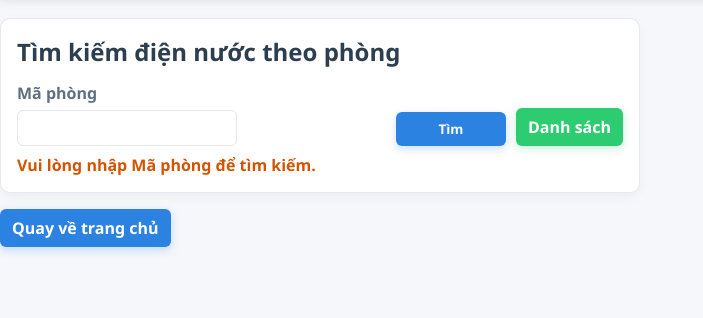
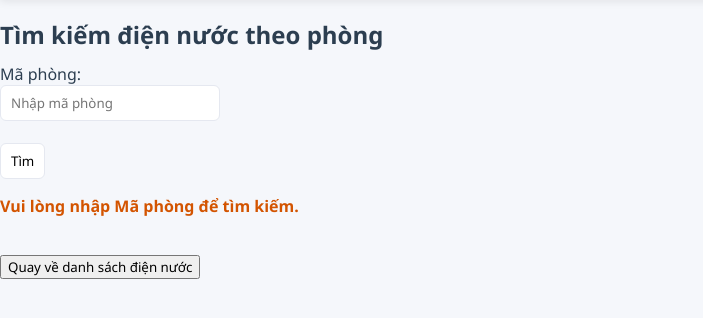
Before and after one commit to dai6658/crud6bang, a PHP site: page /diennuoc/search.php in a window 1280 px wide. Shown: the part 101-419 px from the top of the page, without its empty margins (0-703 px from the left). Run offline with PHP 8.4, Linux system fonts and the light colour scheme.

Commit message:
Update search.php

```diff
--- a/diennuoc/search.php
+++ b/diennuoc/search.php
@@ -1,6 +1,9 @@
 <?php include "../menu.php"; ?>
 <?php
-include "../db.php";
+$con = mysqli_connect("localhost", "root", "", "ktx_management");
+if (!$con) {
+    die("Không thể kết nối CSDL: " . mysqli_connect_error());
+}
 
 // Lấy tham số tìm kiếm (chỉ theo mã phòng)
 $MaPhong = isset($_GET["MaPhong"]) ? trim($_GET["MaPhong"]) : "";
@@ -11,51 +14,72 @@ $message = "";
 if ($MaPhong === "") {
     $message = "Vui lòng nhập Mã phòng để tìm kiếm.";
 } else {
-    $stmt = $conn->prepare("SELECT * FROM diennuoc WHERE MaPhong = ?");
-    $stmt->bind_param("s", $MaPhong);
-    $stmt->execute();
-    $result = $stmt->get_result();
-    if ($result->num_rows > 0) {
-        while ($row = $result->fetch_assoc()) {
+    $sql = "SELECT * FROM diennuoc WHERE MaPhong LIKE '%$MaPhong%'";
+    $result = mysqli_query($con, $sql);
+    if ($result && mysqli_num_rows($result) > 0) {
+        while ($row = mysqli_fetch_array($result)) {
             $resultRows[] = $row;
         }
     } else {
         $message = "Không tìm thấy dữ liệu.";
     }
-    $stmt->close();
 }
 ?>
 
-<div class="card" style="max-width:640px;">
-    <h2>Tìm kiếm điện nước theo phòng</h2>
-    <form method="get" style="display:flex;gap:10px;flex-wrap:wrap;margin:14px 0 8px;">
-        <div style="flex:1;min-width:220px;">
-            <label for="MaPhong">Mã phòng</label><br>
-            <input id="MaPhong" name="MaPhong" value="<?php echo htmlspecialchars($MaPhong); ?>" placeholder="" required>
-        </div>
-        <div style="display:flex;align-items:flex-end;gap:10px;">
-            <button class="btn btn-primary" type="submit" style="min-width:110px;">Tìm</button>
-            <a class="btn btn-accent" href="index.php">Danh sách</a>
-        </div>
-    </form>
-    <?php if ($message): ?>
-        <div style="margin-top:6px;color:#d35400;font-weight:600;"><?php echo $message; ?></div>
-    <?php endif; ?>
-</div>
+<!DOCTYPE html>
+<html lang="vi">
+<head>
+    <meta charset="UTF-8">
+    <title>Tìm kiếm điện nước</title>
+</head>
+<body>
+
+<h2>Tìm kiếm điện nước theo phòng</h2>
+
+<form method="GET">
+    Mã phòng:<br>
+    <input type="text" name="MaPhong" value="<?php echo htmlspecialchars($MaPhong); ?>" placeholder="Nhập mã phòng" required><br><br>
+    <input type="submit" value="Tìm">
+</form>
+
+<?php if ($message): ?>
+    <p style="color:#d35400;font-weight:600;"><?php echo $message; ?></p>
+<?php endif; ?>
 
 <?php if (!empty($resultRows)): ?>
-    <div class="card" style="max-width:640px;">
-        <h3 style="margin-top:0;">Kết quả</h3>
-        <?php foreach ($resultRows as $row): ?>
-            <div style="margin-bottom:12px;padding:10px;border:1px solid #e5e8f0;border-radius:8px;">
-                <div><strong>ID:</strong> <?php echo $row['ID']; ?></div>
-                <div><strong>Mã Phòng:</strong> <?php echo $row['MaPhong']; ?></div>
-                <div><strong>Tháng:</strong> <?php echo $row['Thang']; ?></div>
-                <div><strong>Số điện:</strong> <?php echo $row['SoDien']; ?></div>
-                <div><strong>Số nước:</strong> <?php echo $row['SoNuoc']; ?></div>
-            </div>
-        <?php endforeach; ?>
-    </div>
+    <h3>Kết quả</h3>
+    <table border='1' width=100%>
+        <tr>
+            <th>STT</th>
+            <th>ID</th>
+            <th>Mã phòng</th>
+            <th>Tháng</th>
+            <th>Số điện</th>
+            <th>Số nước</th>
+        </tr>
+        <?php
+        $i = 1;
+        foreach ($resultRows as $row):
+        ?>
+        <tr>
+            <td><?php echo $i; ?></td>
+            <td><?php echo $row['ID']; ?></td>
+            <td><?php echo $row['MaPhong']; ?></td>
+            <td><?php echo $row['Thang']; ?></td>
+            <td><?php echo $row['SoDien']; ?></td>
+            <td><?php echo $row['SoNuoc']; ?></td>
+        </tr>
+        <?php
+        $i++;
+        endforeach;
+        ?>
+    </table>
 <?php endif; ?>
 
-<a class="btn btn-primary" href="../index.php">Quay về trang chủ</a>
+<br>
+<a href="index.php"><button> Quay về danh sách điện nước</button></a>
+
+</body>
+</html>
+
+<?php mysqli_close($con); ?>
```
